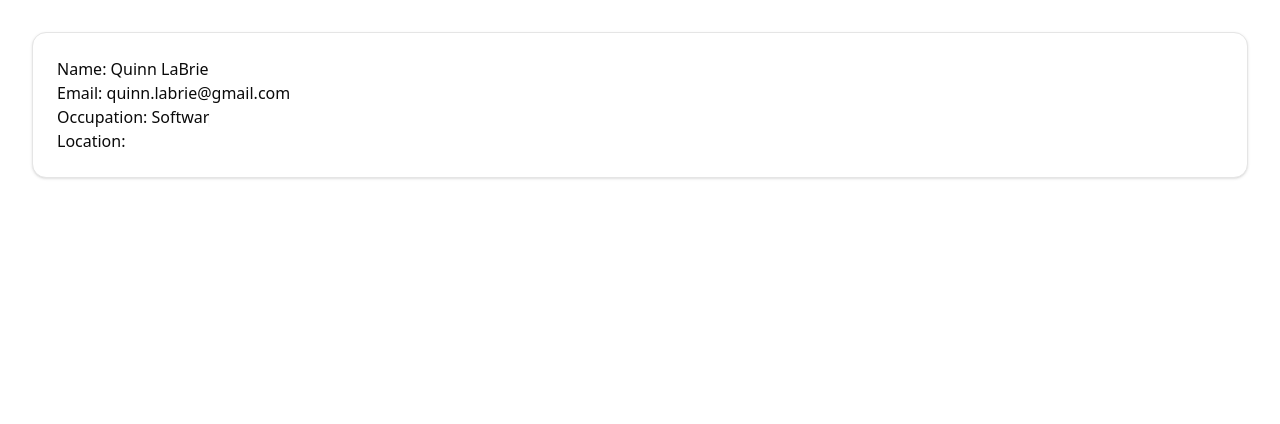
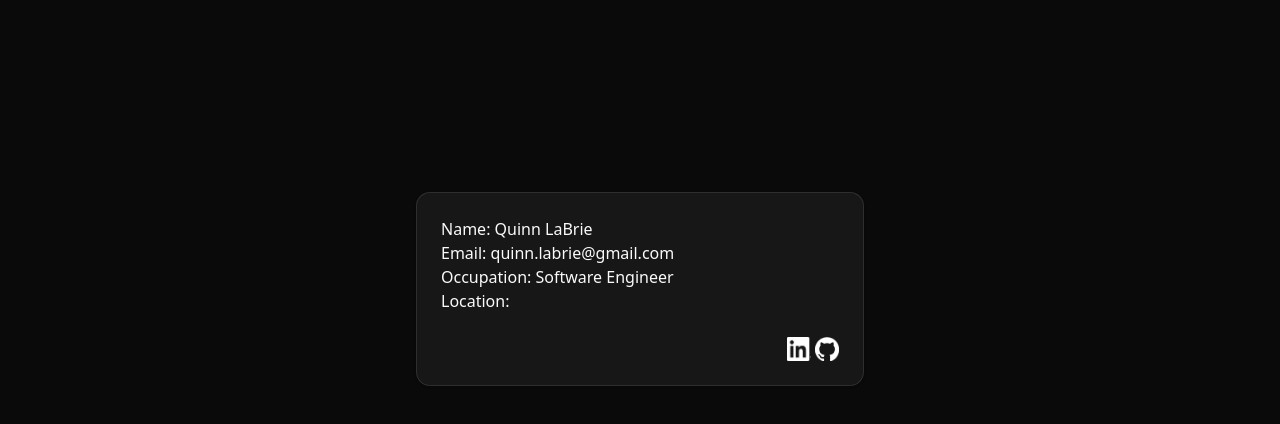
Before and after one commit to quinn-labrie/personal-page, a React (Vite) app: page / in a window 1280 px wide. Shown: the top 424 px of the page. Built offline with nearby package versions, Linux system fonts and the light colour scheme.

Commit message:
styling changes, simplifying

```diff
--- a/index.html
+++ b/index.html
@@ -1,13 +1,26 @@
-<!doctype html>
-<html lang="en">
+<!DOCTYPE html>
+<html
+	lang="en"
+	class="dark"
+>
 	<head>
 		<meta charset="UTF-8" />
-    <link rel="icon" type="image/svg+xml" href="/vite.svg" />
-    <meta name="viewport" content="width=device-width, initial-scale=1.0" />
+		<link
+			rel="icon"
+			type="image/svg+xml"
+			href="/vite.svg"
+		/>
+		<meta
+			name="viewport"
+			content="width=device-width, initial-scale=1.0"
+		/>
 		<title>Quinn LaBrie</title>
 	</head>
 	<body>
 		<div id="root"></div>
-    <script type="module" src="/src/main.tsx"></script>
+		<script
+			type="module"
+			src="/src/main.tsx"
+		></script>
 	</body>
 </html>
--- a/src/App.css
+++ b/src/App.css
@@ -1,4 +1,3 @@
-/* App.css */
 html,
 body {
 	margin: 0;
@@ -9,8 +8,12 @@ body {
 }
 
 #root {
-	max-width: 1280px;
+	width: 100%;
+	height: 100%;
 	margin: 0 auto;
 	padding: 2rem;
 	text-align: center;
+	display: flex;
+	justify-content: center;
+	align-items: flex-start;
 }
--- a/src/App.tsx
+++ b/src/App.tsx
@@ -1,12 +1,63 @@
+import { useState } from 'react';
 import './App.css';
-import Info from './components/Info';
-import { ThemeProvider } from './components/ThemeProvider';
+import { Card, CardContent } from './components/ui/card';
+import TypingText from './components/TypingText';
 
 function App() {
+	const textItems = [
+		{ label: 'Name', text: 'Quinn LaBrie' },
+		{ label: 'Email', text: 'quinn.labrie@gmail.com' },
+		{ label: 'Occupation', text: 'Software Engineer' },
+		{ label: 'Location', text: 'Austin, TX' },
+	];
+
+	const [activeLineIndex, setActiveLineIndex] = useState(0);
+
+	const handleLineComplete = () => {
+		setActiveLineIndex((prev) => prev + 1);
+	};
+
 	return (
-		<ThemeProvider>
-			<Info />
-		</ThemeProvider>
+		<Card className="items-start w-full max-w-md mx-auto mt-[20vh]">
+			<CardContent className="flex flex-col items-start">
+				{textItems.map((item, index) => (
+					<TypingText
+						key={item.label}
+						label={item.label}
+						text={item.text}
+						startTyping={index <= activeLineIndex}
+						onComplete={
+							index === activeLineIndex
+								? handleLineComplete
+								: undefined
+						}
+					/>
+				))}
+			</CardContent>
+			<CardContent className="flex flex-row-reverse w-full">
+				<a
+					href="https://github.com/quinn-labrie"
+					target="_blank"
+					rel="noopener noreferrer"
+				>
+					<img
+						src={'src/assets/github-mark-white.png'}
+						className="w-6 h-6"
+					/>
+				</a>
+				<a
+					href="https://github.com/quinn-labrie"
+					target="_blank"
+					rel="noopener noreferrer"
+					className="mr-1"
+				>
+					<img
+						src={'src/assets/InBug-White.png'}
+						className="w-6 h-6"
+					/>
+				</a>
+			</CardContent>
+		</Card>
 	);
 }
 
--- a/src/components/Info.tsx
+++ /dev/null
@@ -1,38 +0,0 @@
-import TypingText from './TypingText';
-import { Card, CardContent } from './ui/card';
-import { useState } from 'react';
-
-export default function Info() {
-	const textItems = [
-		{ label: 'Name', text: 'Quinn LaBrie' },
-		{ label: 'Email', text: 'quinn.labrie@gmail.com' },
-		{ label: 'Occupation', text: 'Software Engineer' },
-		{ label: 'Location', text: 'Austin, TX' },
-	];
-
-	const [activeLineIndex, setActiveLineIndex] = useState(0);
-
-	const handleLineComplete = () => {
-		setActiveLineIndex((prev) => prev + 1);
-	};
-
-	return (
-		<Card className="items-start">
-			<CardContent className="flex flex-col items-start">
-				{textItems.map((item, index) => (
-					<TypingText
-						key={item.label}
-						label={item.label}
-						text={item.text}
-						startTyping={index <= activeLineIndex}
-						onComplete={
-							index === activeLineIndex
-								? handleLineComplete
-								: undefined
-						}
-					/>
-				))}
-			</CardContent>
-		</Card>
-	);
-}
--- a/src/components/ThemeProvider.tsx
+++ /dev/null
@@ -1,69 +0,0 @@
-import { createContext, useContext, useEffect, useState } from 'react';
-
-type Theme = 'dark' | 'light' | 'system';
-
-type ThemeProviderProps = {
-	children: React.ReactNode;
-	defaultTheme?: Theme;
-	storageKey?: string;
-};
-
-type ThemeProviderState = {
-	theme: Theme;
-	setTheme: (theme: Theme) => void;
-};
-
-const initialState: ThemeProviderState = {
-	theme: 'system',
-	setTheme: () => null,
-};
-
-const ThemeProviderContext = createContext<ThemeProviderState>(initialState);
-
-export function ThemeProvider({ children }: ThemeProviderProps) {
-	const storageKey = 'quinn-labrie-ui-theme';
-	const [theme, setTheme] = useState<Theme>(
-		() => (localStorage.getItem(storageKey) as Theme) || 'system'
-	);
-	useEffect(() => {
-		const root = window.document.documentElement;
-
-		root.classList.remove('light', 'dark');
-
-		if (theme === 'system') {
-			const systemTheme = window.matchMedia(
-				'(prefers-color-scheme: dark)'
-			).matches
-				? 'dark'
-				: 'light';
-
-			root.classList.add(systemTheme);
-			return;
-		}
-
-		root.classList.add(theme);
-	}, [theme]);
-
-	const value = {
-		theme,
-		setTheme: (theme: Theme) => {
-			localStorage.setItem(storageKey, theme);
-			setTheme(theme);
-		},
-	};
-
-	return (
-		<ThemeProviderContext.Provider value={value}>
-			{children}
-		</ThemeProviderContext.Provider>
-	);
-}
-
-export const useTheme = () => {
-	const context = useContext(ThemeProviderContext);
-
-	if (context === undefined)
-		throw new Error('useTheme must be used within a ThemeProvider');
-
-	return context;
-};
--- a/src/components/TypingText.tsx
+++ b/src/components/TypingText.tsx
@@ -1,5 +1,5 @@
 import { useEffect, useState, useRef } from 'react';
-import './typing-cursor.css';
+import './TypingCursor.css';
 
 interface TypingTextProps {
 	label: string;
@@ -38,7 +38,7 @@ export default function TypingText({
 						setTimeout(onComplete, 500);
 					}
 				}
-			}, 100);
+			}, 75);
 
 			return () => clearInterval(typing);
 		}
```
Also changed, not shown: components.json, src/assets/InBug-White.png (added), src/assets/github-mark-white.png (added), src/components/TypingCursor.css (renamed from src/components/typing-cursor.css). Lines whose indentation alone changed are shown as unchanged.
